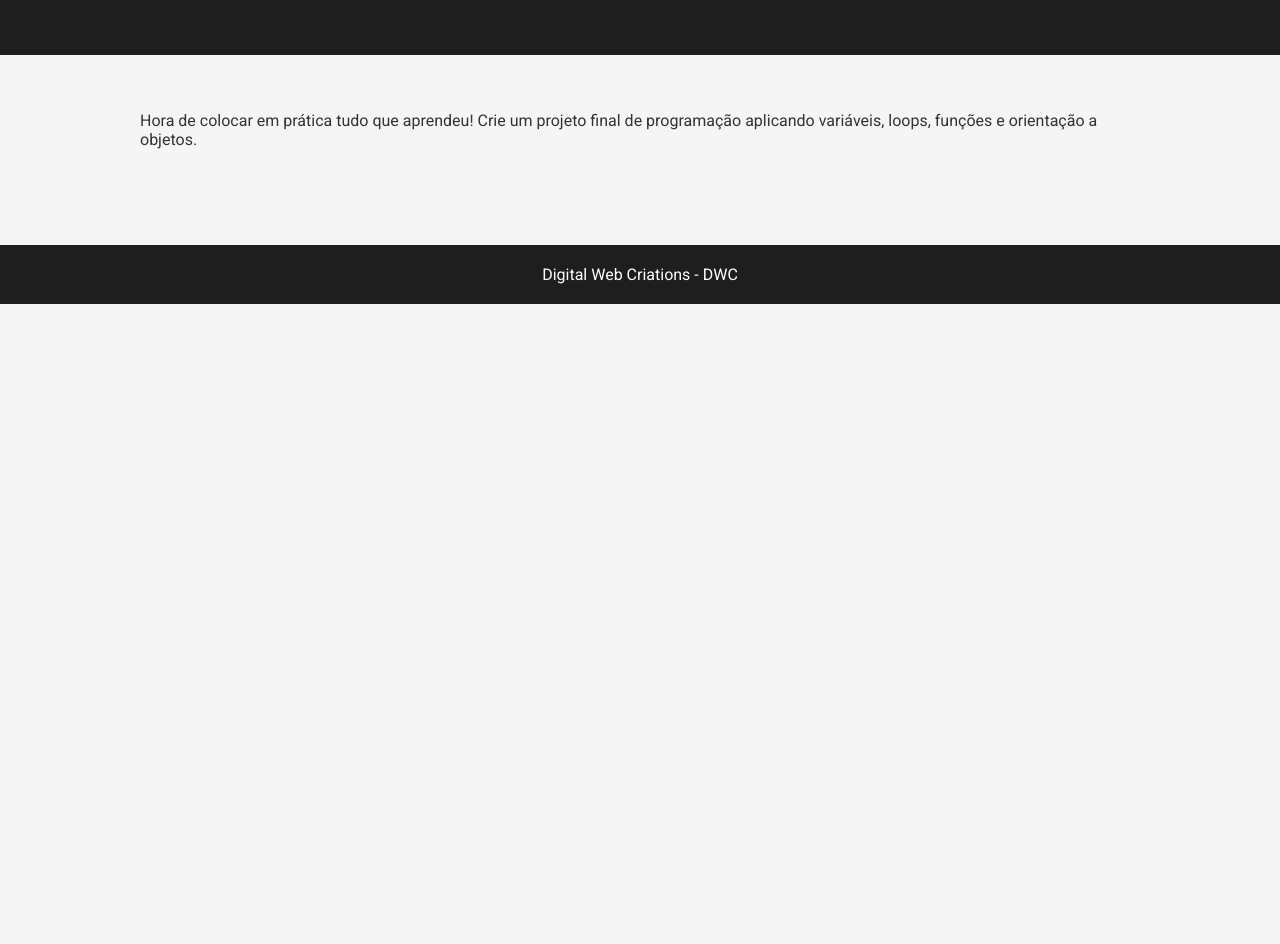
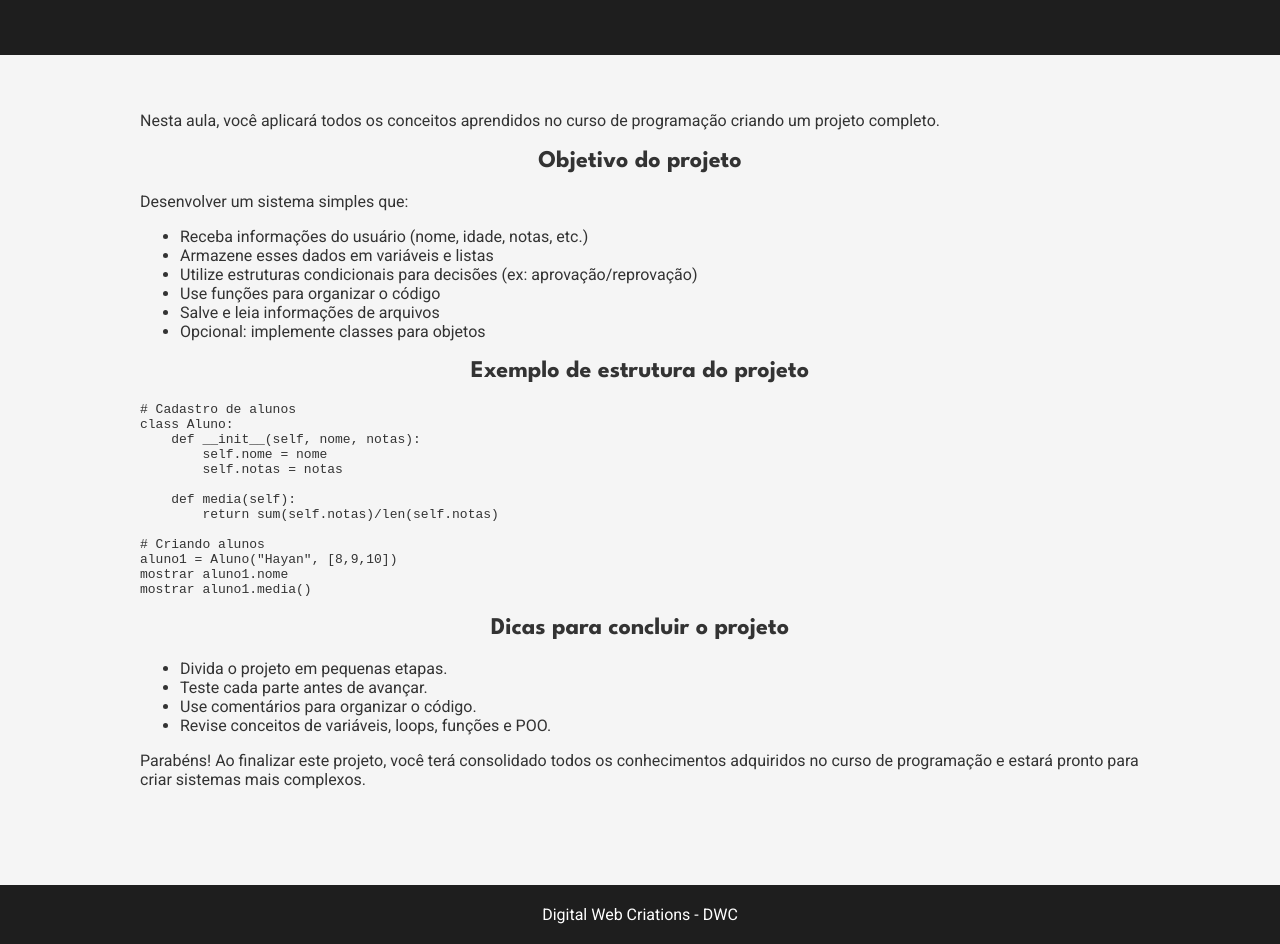
Before and after one commit to digitalwebcreations/academy_programa-o, a plain HTML site: page aula9.html in a window 1280 px wide. Shown: the part 136-1080 px from the top of the page. Before the commit the page ends 800 px from the top, so only its background shows below. Drawn offline with Linux system fonts and the light colour scheme.

Commit message:
Update aula9.html

```diff
--- a/aula9.html
+++ b/aula9.html
@@ -12,7 +12,46 @@
 <h1>Aula 9 - Projeto Final de Programação</h1>
 </header>
 <section>
-<p>Hora de colocar em prática tudo que aprendeu! Crie um projeto final de programação aplicando variáveis, loops, funções e orientação a objetos.</p>
+<p>Nesta aula, você aplicará todos os conceitos aprendidos no curso de programação criando um projeto completo.</p>
+
+<h2>Objetivo do projeto</h2>
+<p>Desenvolver um sistema simples que:</p>
+<ul>
+<li>Receba informações do usuário (nome, idade, notas, etc.)</li>
+<li>Armazene esses dados em variáveis e listas</li>
+<li>Utilize estruturas condicionais para decisões (ex: aprovação/reprovação)</li>
+<li>Use funções para organizar o código</li>
+<li>Salve e leia informações de arquivos</li>
+<li>Opcional: implemente classes para objetos</li>
+</ul>
+
+<h2>Exemplo de estrutura do projeto</h2>
+<pre>
+# Cadastro de alunos
+class Aluno:
+    def __init__(self, nome, notas):
+        self.nome = nome
+        self.notas = notas
+
+    def media(self):
+        return sum(self.notas)/len(self.notas)
+
+# Criando alunos
+aluno1 = Aluno("Hayan", [8,9,10])
+mostrar aluno1.nome
+mostrar aluno1.media()
+</pre>
+
+<h2>Dicas para concluir o projeto</h2>
+<ul>
+<li>Divida o projeto em pequenas etapas.</li>
+<li>Teste cada parte antes de avançar.</li>
+<li>Use comentários para organizar o código.</li>
+<li>Revise conceitos de variáveis, loops, funções e POO.</li>
+</ul>
+
+<p>Parabéns! Ao finalizar este projeto, você terá consolidado todos os conhecimentos adquiridos no curso de programação e estará pronto para criar sistemas mais complexos.</p>
+
 </section>
 <footer>
 Digital Web Criations - DWC
```
